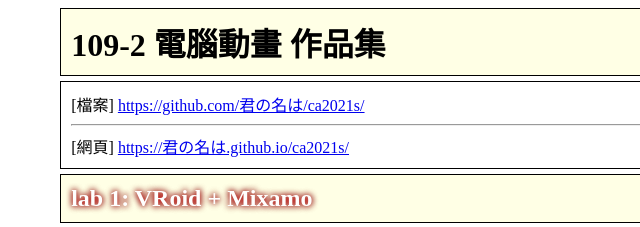
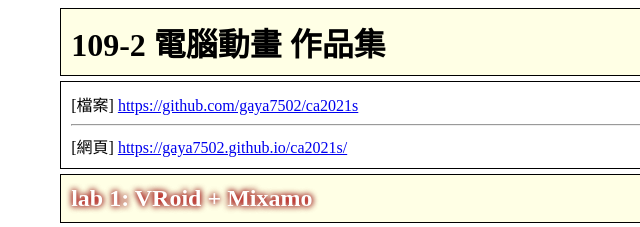
Before and after one commit to yizhan75027511/ca2021s, a plain HTML site: page index.html in a window 1280 px wide. Shown: the top 227 px of the page, 0-640 px from the left. Drawn offline with nearby package versions, Linux system fonts and the light colour scheme.

Commit message:
Update index.html

```diff
--- a/index.html
+++ b/index.html
@@ -54,9 +54,9 @@
 <h1> 109-2 電腦動畫 作品集 </h1>
 
 <div>
-  [檔案] <a href="https://github.com/君の名は/vis2021s/">https://github.com/君の名は/ca2021s/</a>
+  [檔案] <a href="https://github.com/gaya7502/ca2021s">https://github.com/gaya7502/ca2021s</a>
   <hr>
-  [網頁] <a href="https://君の名は.github.io/vis2021s/">https://君の名は.github.io/ca2021s/</a>
+  [網頁] <a href="https://gaya7502.github.io/ca2021s/">https://gaya7502.github.io/ca2021s/</a>
 </div>
 
 
```
